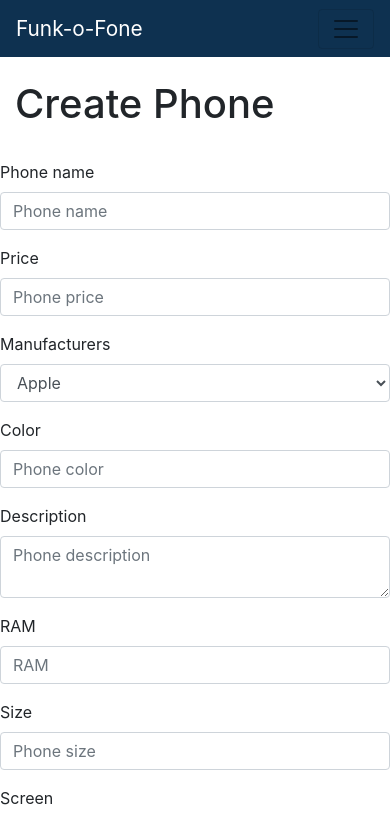
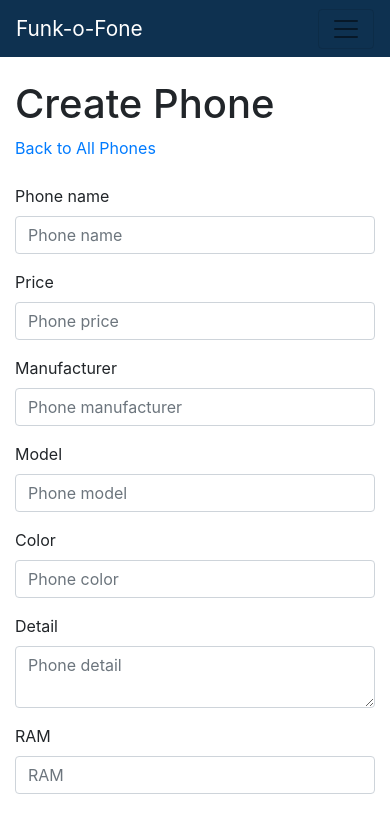
Before and after one commit to Francker1/Funkofone-front, a React (Create React App) app: page /new in a window 390 px wide. Shown: the top 813 px of the page. Built offline with nearby package versions, Linux system fonts and the light colour scheme.

Commit message:
feat: set helper to create new phone trhough form, works!

```diff
--- a/package.json
+++ b/package.json
@@ -6,6 +6,7 @@
     "@testing-library/jest-dom": "^5.11.4",
     "@testing-library/react": "^11.1.0",
     "@testing-library/user-event": "^12.1.10",
+    "axios": "^0.21.1",
     "bootstrap": "^4.6.0",
     "prop-types": "^15.7.2",
     "react": "^17.0.2",
--- a/src/components/forms/CreatePhone.js
+++ b/src/components/forms/CreatePhone.js
@@ -1,16 +1,25 @@
-import React from 'react';
+import React, { useState } from 'react';
 import { Container, Row, Col } from 'react-bootstrap';
+import { Link } from 'react-router-dom';
 import useForm from '../../hooks/useForm';
 import NavBar from '../navbar/NavBar';
+import { createPhone } from '../../helpers/createPhone';
 
 const CreatePhone = () => {
+  const [ui, setUi] = useState({
+    message: '',
+    id: '',
+  });
+
+  const { message, id } = ui;
   // use a custom hook to set fields in form and get data
   const [formValues, handleInputChange] = useForm({
     name: '',
     price: '',
-    manufacturers: '',
+    manufacturer: '',
     color: '',
-    description: '',
+    model: '',
+    detail: '',
     ram: '',
     size: '',
     screen: '',
@@ -20,22 +29,29 @@ const CreatePhone = () => {
   const {
     name,
     price,
-    manufacturers,
+    manufacturer,
+    model,
     color,
-    description,
+    detail,
     ram,
     size,
     screen,
     processor,
   } = formValues;
 
-  // useEffect(() => {
-  //   console.log('email cambió');
-  // }, []);
+  const handleSubmit = async (e) => {
+    e.preventDefault();
 
-  const handleSubmit = (e) => {
-    e.preventDefault();
-    console.log(formValues);
+    const resp = await createPhone(formValues);
+
+    // Handle also error response and set new message
+    // Set message to ui, but also is possible reset form or change disabled status to button Create
+    if (resp.status === 201) {
+      setUi({
+        message: `Phone created!!`,
+        id: resp.data._id,
+      });
+    }
   };
 
   return (
@@ -45,9 +61,11 @@ const CreatePhone = () => {
         <Row>
           <Col className="mb-4">
             <h1>Create Phone</h1>
+            <Link to="/phones">Back to All Phones</Link>
           </Col>
         </Row>
         <Row>
+          <Col>
             <form onSubmit={handleSubmit}>
               <div className="form-row">
                 <div className="form-group col-md-6">
@@ -61,6 +79,7 @@ const CreatePhone = () => {
                     autoComplete="off"
                     value={name || ''}
                     onChange={handleInputChange}
+                    required
                   />
                 </div>
                 <div className="form-group col-md-6">
@@ -74,28 +93,40 @@ const CreatePhone = () => {
                     autoComplete="off"
                     value={price || ''}
                     onChange={handleInputChange}
+                    required
                   />
                 </div>
               </div>
-
               <div className="form-row">
-              <div className="form-group col-md-6">
-                <label htmlFor="phoneManufacturers">Manufacturers</label>
-                <select
+                <div className="form-group col-md-4">
+                  <label htmlFor="phoneManufacturer">Manufacturer</label>
+                  <input
+                    type="text"
+                    name="manufacturer"
+                    id="phoneManufacturer"
                     className="form-control"
-                  name="manufacturers"
-                  id="phoneManufacturers"
-                  value={manufacturers || ''}
+                    placeholder="Phone manufacturer"
+                    autoComplete="off"
+                    value={manufacturer || ''}
                     onChange={handleInputChange}
-                >
-                  <option disabled>Choose...</option>
-                  <option>Apple</option>
-                  <option>Huawei</option>
-                  <option>LG</option>
-                  <option>Others</option>
-                </select>
+                    required
+                  />
                 </div>
-              <div className="form-group col-md-6">
+                <div className="form-group col-md-4">
+                  <label htmlFor="phoneModel">Model</label>
+                  <input
+                    type="text"
+                    name="model"
+                    id="phoneModel"
+                    className="form-control"
+                    placeholder="Phone model"
+                    autoComplete="off"
+                    value={model || ''}
+                    onChange={handleInputChange}
+                    required
+                  />
+                </div>
+                <div className="form-group col-md-4">
                   <label htmlFor="phoneColor">Color</label>
                   <input
                     type="text"
@@ -106,25 +137,25 @@ const CreatePhone = () => {
                     autoComplete="off"
                     value={color || ''}
                     onChange={handleInputChange}
+                    required
                   />
                 </div>
               </div>
-
               <div className="form-row">
                 <div className="form-group col">
-                <label htmlFor="phoneDescription">Description</label>
+                  <label htmlFor="phoneDetail">Detail</label>
                   <textarea
                     className="form-control"
-                  name="description"
-                  id="phoneDescription"
-                  placeholder="Phone description"
+                    name="detail"
+                    id="phoneDetail"
+                    placeholder="Phone detail"
                     autoComplete="off"
-                  value={description || ''}
+                    value={detail || ''}
                     onChange={handleInputChange}
+                    required
                   />
                 </div>
               </div>
-
               <div className="form-row">
                 <div className="form-group col-md-3">
                   <label htmlFor="phoneRam">RAM</label>
@@ -182,11 +213,16 @@ const CreatePhone = () => {
                   />
                 </div>
               </div>
-
               <button type="submit" className="btn btn-primary">
                 Create
               </button>
+              {message && (
+                <p>
+                  {message} <Link to={`/phones/${id}`}>See phone</Link>
+                </p>
+              )}
             </form>
+          </Col>
         </Row>
       </Container>
     </>
--- /dev/null
+++ b/src/helpers/createPhone.js
@@ -0,0 +1,48 @@
+import axios from 'axios';
+
+export const createPhone = async ({
+  name,
+  model,
+  manufacturer,
+  detail,
+  price,
+  processor,
+  color,
+  ram,
+  size,
+  screen,
+}) => {
+  try {
+    /**
+     * Set params in this way because is possible that I need check before each param
+     *  */
+    const params = {
+      name,
+      model,
+      manufacturer,
+      detail,
+      price,
+      processor,
+      color,
+      ram,
+      size,
+      screen,
+    };
+
+    const url = `http://localhost:9000/apiv1/phones/`;
+
+    /**
+     * But, if I don't need check params, I can use this way:
+     * const params = JSON.stringify(params);
+     */
+
+    const response = await axios.post(url, params, {
+      headers: { 'Content-Type': 'application/json' },
+    });
+
+    // console.log(response);
+    return response;
+  } catch (err) {
+    return err;
+  }
+};
```
Also changed, not shown: 2 other files (tests, documents, lock files or other folders). Lines whose indentation alone changed are shown as unchanged.
